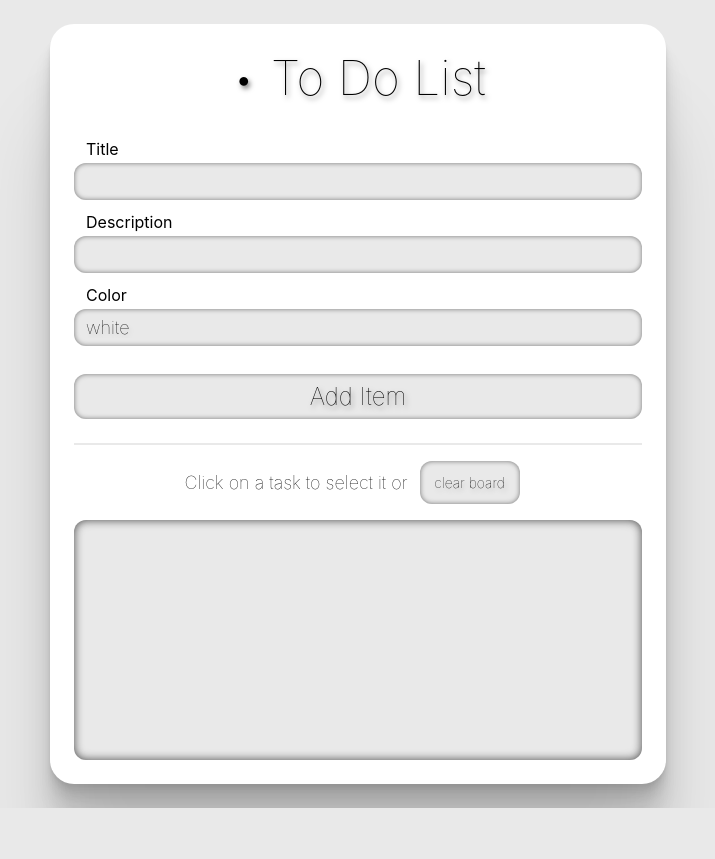
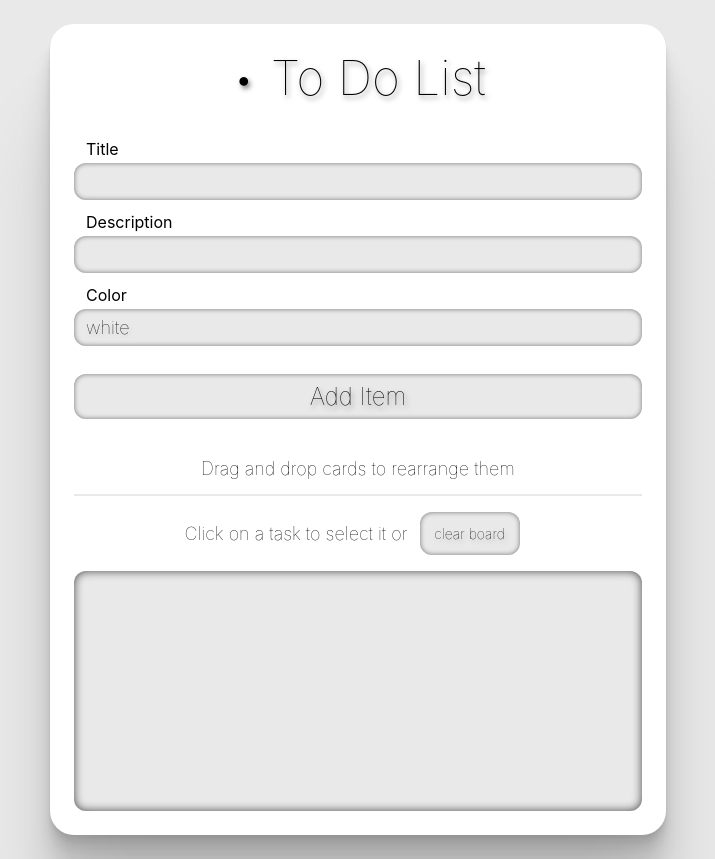
Before and after one commit to victor-neutzling/todo-list-react, a React (Create React App) app: page / in a window 1280 px wide. Shown: the whole page, without its empty margins (282-997 px from the left). Before the commit the page ends 808 px from the top, so only its background shows below. Built offline with nearby package versions, Linux system fonts and the light colour scheme.

Commit message:
adding drag and drop instructions and changing card cursor style

```diff
--- a/src/components/Card/Card.module.scss
+++ b/src/components/Card/Card.module.scss
@@ -10,7 +10,7 @@
     height: 100%;
     padding: 0 24px;
     transition: 0.3s;
-    cursor: pointer;
+    cursor: grab;
     h1{
         //text-shadow: 2px 3px 5px rgba(0,0,0,0.3);
 
--- a/src/components/Menu/Menu.module.scss
+++ b/src/components/Menu/Menu.module.scss
@@ -47,6 +47,11 @@
         font-size: 18px;
     }
 }
+.text{
+    font-weight: lighter;
+        text-align: end;
+        font-size: 18px;
+}
 @media only screen and (max-width: 720px) {
 
 }
--- a/src/components/Menu/index.tsx
+++ b/src/components/Menu/index.tsx
@@ -19,7 +19,7 @@ export default function Menu({
     }
 
     return (
-        <div className={style.menu}>
+            <><h2 className={style.text}>Drag and drop cards to rearrange them</h2><div className={style.menu}>
             {selected ? (
                 <>
                     <div>
@@ -43,6 +43,6 @@ export default function Menu({
                     </button>
                 </>
             )}
-        </div>
+        </div></>
     );
 }
```
Lines whose indentation alone changed are shown as unchanged.
